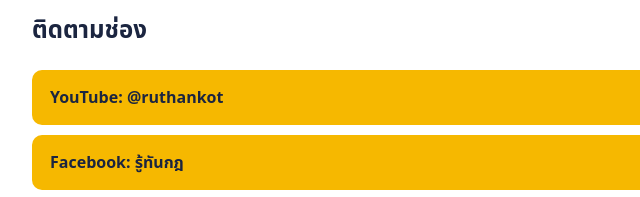
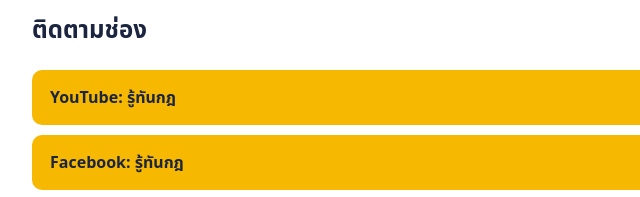
Before and after one commit to qwert925/ruthankot-web, a plain HTML site: page index.html in a window 1280 px wide. Shown: the part 289-486 px from the top of the page, 288-928 px from the left. Drawn offline with Linux system fonts and the light colour scheme.

Commit message:
Update index.html

```diff
--- a/index.html
+++ b/index.html
@@ -17,7 +17,7 @@ footer{margin-top:40px;font-size:.9em;color:#667}
 <p>ช่องรู้ทันกฎเล่าเรื่องกฎหมายใกล้ตัวคนไทยผ่านการ์ตูนสั้น ๆ เช่น เรื่องหนี้ แรงงาน ที่ดิน และการโกงออนไลน์ เนื้อหาเป็นความรู้ทั่วไป ไม่ใช่คำปรึกษากฎหมาย</p>
 <p>แอป "รู้ทันกฎ" เป็นโปรแกรมที่เจ้าของช่องใช้อัปโหลดและตั้งเวลาโพสต์วิดีโอของช่องตัวเองไปยัง YouTube, Facebook และ TikTok</p>
 <h2>ติดตามช่อง</h2>
-<a class="btn" href="https://www.youtube.com/@ruthankot">YouTube: @ruthankot</a>
+<a class="btn" href="https://www.youtube.com/channel/UCElbBzI45OMQ4pWmQhzbvcw">YouTube: รู้ทันกฎ</a>
 <a class="btn" href="https://www.facebook.com/profile.php?id=61595462084317">Facebook: รู้ทันกฎ</a>
 <a class="btn" href="https://www.tiktok.com/@ruthankot">TikTok: @ruthankot</a>
 <footer><a href="privacy.html">นโยบายความเป็นส่วนตัว / Privacy Policy</a></footer>
```
